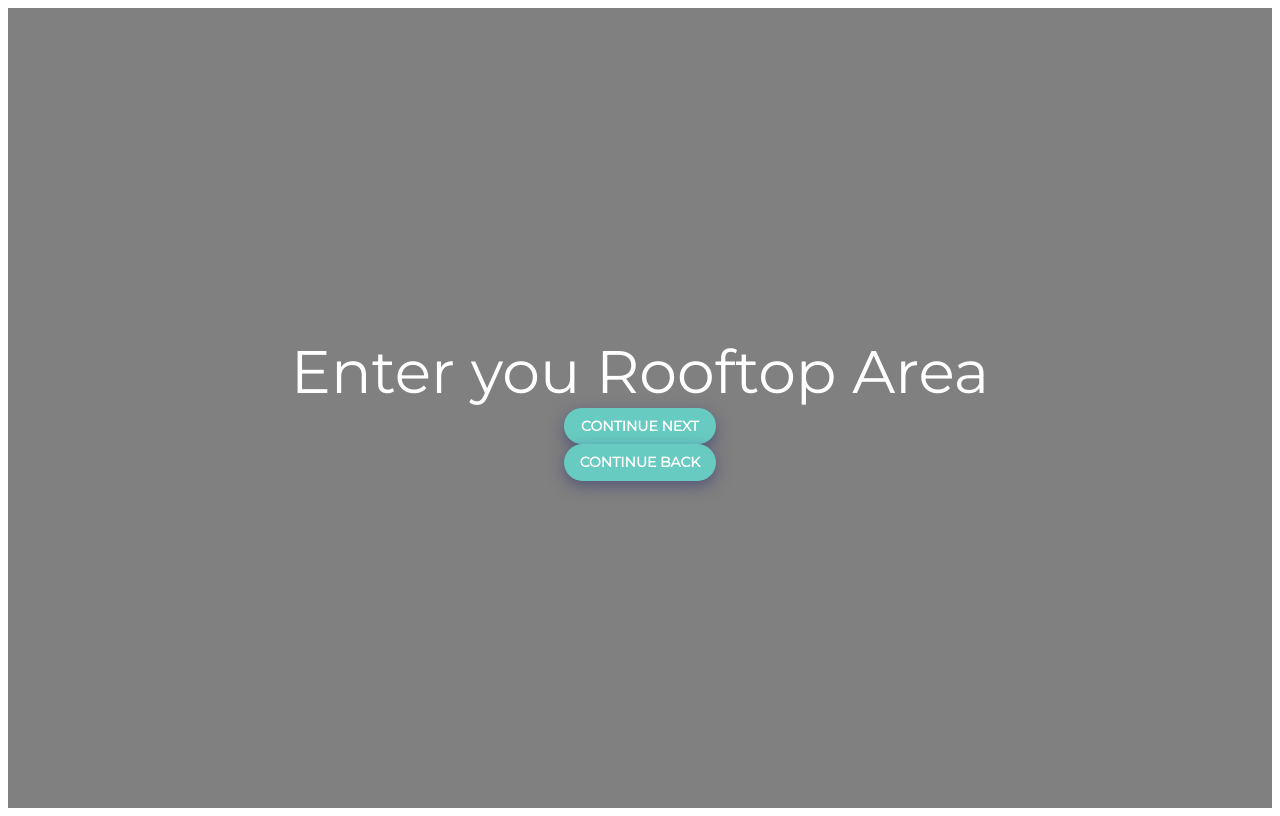
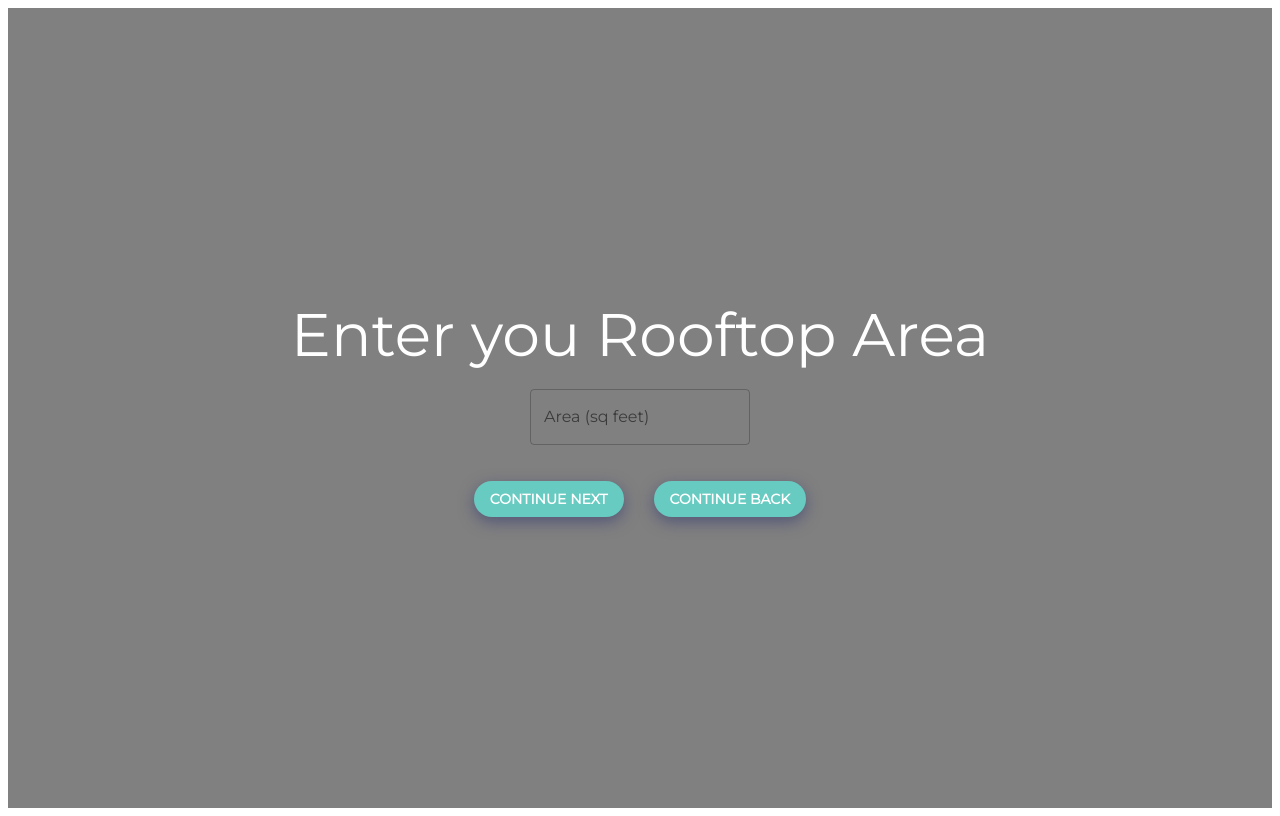
Before and after one commit to prashantbharati/Rh-form, a React (Create React App) app: page / in a window 1280 px wide. Both pictures are taken after a click on the button "EXPLORE". Built offline with nearby package versions, Linux system fonts and the light colour scheme.

Commit message:
rooftop styling buttons done

```diff
--- a/src/components/RooftopArea.js
+++ b/src/components/RooftopArea.js
@@ -1,5 +1,5 @@
 import React from "react";
-import Button from "@material-ui/core/Button";
+import { Button, TextField } from "@material-ui/core";
 import useStyles from "./styles";
 import { Typography } from "@material-ui/core";
 const App = (props) => {
@@ -16,11 +16,19 @@ const App = (props) => {
   return (
     <div className={classes.rooftop}>
       <Typography variant="h2">Enter you Rooftop Area</Typography>
-
-      <div>
+      <br />
+      <TextField
+        name="title"
+        variant="outlined"
+        label="Area (sq feet)"
+      ></TextField>
+      <br />
+      <br />
+      <div className={classes.roofbutton}>
         <Button className={classes.button} variant="contained" onClick={next}>
           Continue next
         </Button>
+
         <Button className={classes.button} variant="contained" onClick={back}>
           Continue back
         </Button>
--- a/src/components/styles.js
+++ b/src/components/styles.js
@@ -10,12 +10,21 @@ export default makeStyles({
     color: "white",
     backgroundColor: "#9e9e9e",
   },
+
+  roofbutton: {
+    display: "flex",
+    flexDirection: "row",
+    gap: "30px",
+    // justifyContent: "space-between",
+  },
+
   button: {
+    display: "table-cell",
     backgroundColor: "#68CBC1",
     color: "white",
-    width: "100%",
+    // width: "100%",
     maxWidth: "200px",
-    display: "flex",
+    // display: "flex",
     fontWeight: "700",
     borderStyle: "none",
     borderRadius: "999px 999px 999px 999px",
```
